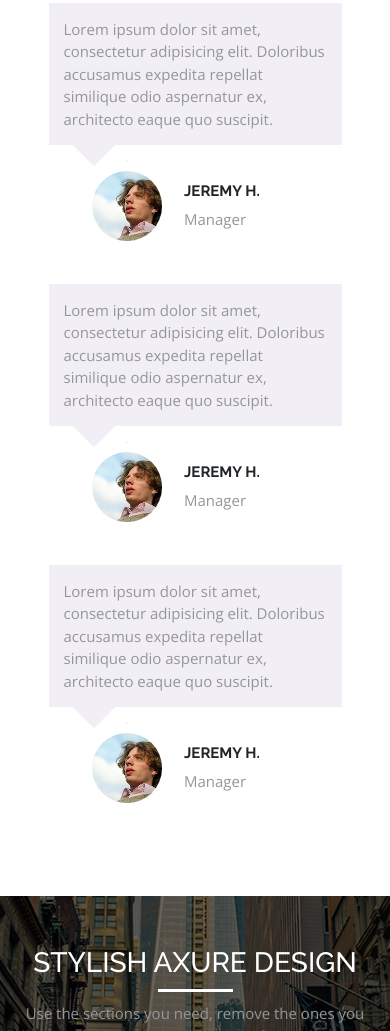
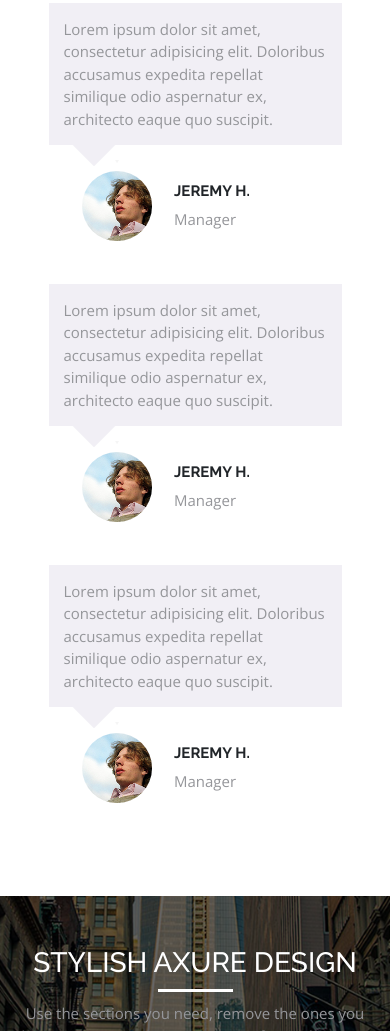
Before and after one commit to ibrahim975/axit_phd, a plain HTML site: page index.html in a window 390 px wide. Shown: the part 6360-7391 px from the top of the page. Drawn offline with nearby package versions, Linux system fonts and the light colour scheme.

Commit message:
Add files via upload

```diff
--- a/css/style.css
+++ b/css/style.css
@@ -823,7 +823,7 @@ footer{
 	    margin: 0 auto;
 	}
 	.customer-flex .message-img {
-	    margin: 15px 80px;
+	    margin: 15px 70px ;
 	}
 	.stylish-section {
 	    padding: 50px 0;
```
